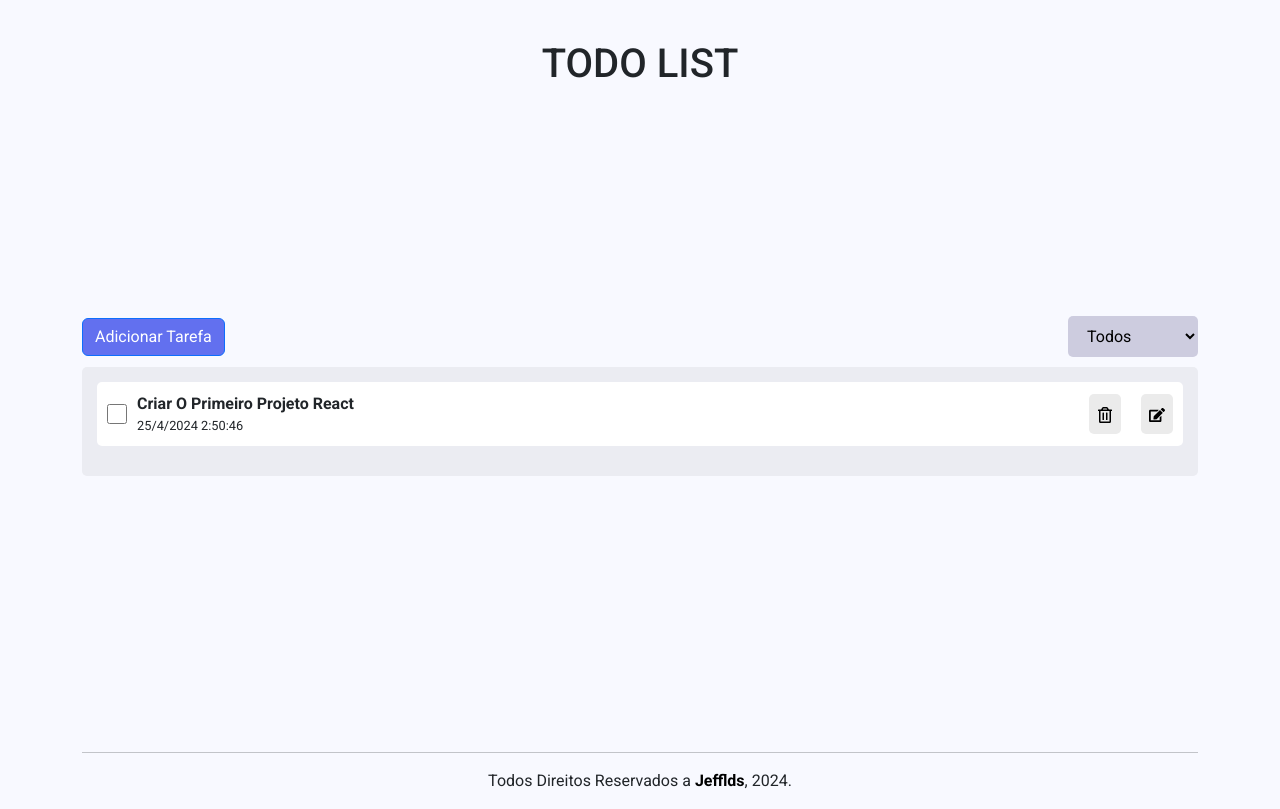
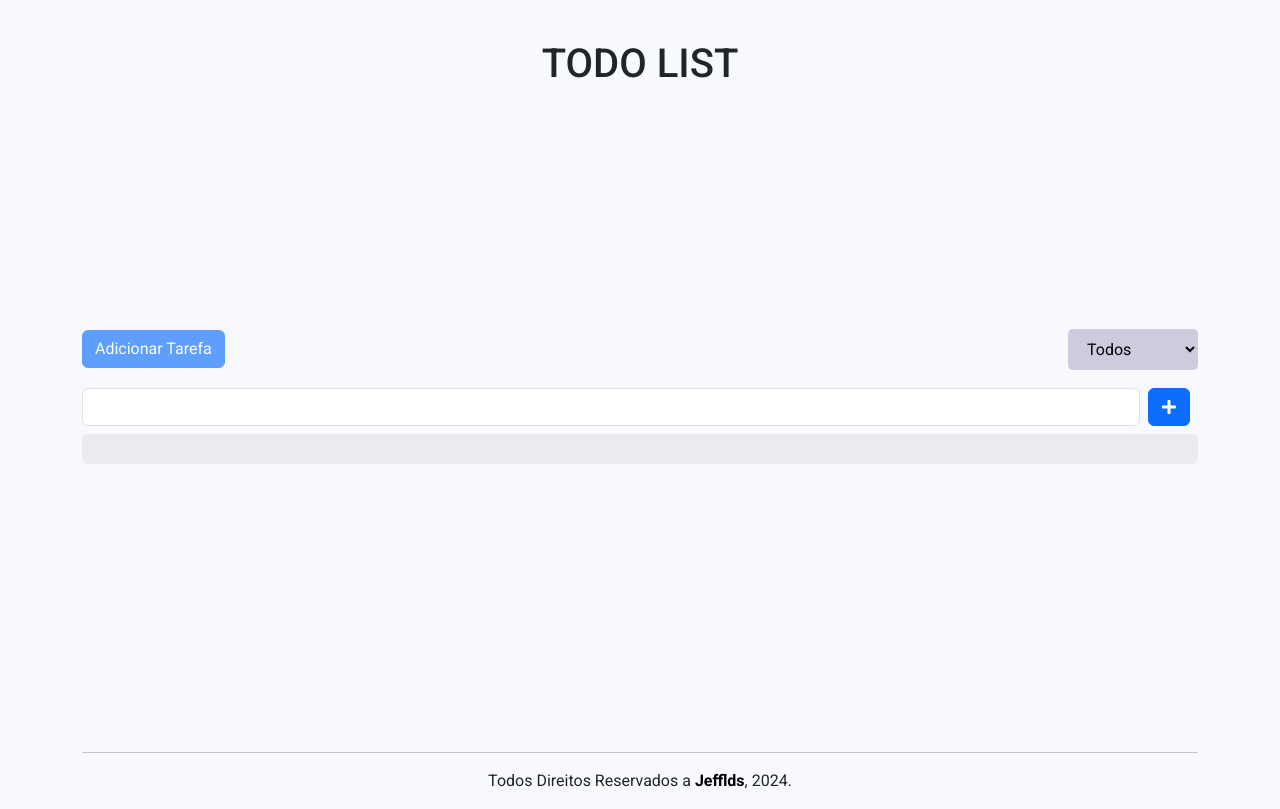
Before and after one commit to Hasty-DEV/HastyTodoList, a React (Vite) app: page / in a window 1280 px wide. Both pictures are taken after a click on the button "Adicionar Tarefa". Built offline with nearby package versions, Linux system fonts and the light colour scheme.

Commit message:
feat: Add Create Item Logic

```diff
--- a/package.json
+++ b/package.json
@@ -23,10 +23,16 @@
     "@typescript-eslint/eslint-plugin": "^7.2.0",
     "@typescript-eslint/parser": "^7.2.0",
     "@vitejs/plugin-react-swc": "^3.5.0",
+    "cz-conventional-changelog": "^3.3.0",
     "eslint": "^8.57.0",
     "eslint-plugin-react-hooks": "^4.6.0",
     "eslint-plugin-react-refresh": "^0.4.6",
     "typescript": "^5.2.2",
     "vite": "^5.2.0"
+  },
+  "config": {
+    "commitizen": {
+      "path": "./node_modules/cz-conventional-changelog"
+    }
   }
 }
--- a/src/ui/partials/AddButtonAndFilter/AddButtonAndFilter.tsx
+++ b/src/ui/partials/AddButtonAndFilter/AddButtonAndFilter.tsx
@@ -1,13 +1,59 @@
 import { Button } from "react-bootstrap";
 import { AddButtonAndFilterContainer } from "../../styles/AddButtonAndFilter/AddButtonAndFilter.style";
 import Filter from "../../components/Filter/Filter";
+import { FormEvent, RefObject, useRef, useState } from "react";
+import { FaPlus } from "react-icons/fa";
+import { ItemType } from "../../../data/@types/Item/Item.type";
 
 const AddButtonAndFilter = () => {
+    const [modal, setModal] = useState<boolean>();
+    const titleRef: RefObject<HTMLInputElement> = useRef(null);
+
+    const HandleOpenModal = () => {
+        setModal(true)
+    }
+
+    const HandleOnSubmit = (e: FormEvent) => {
+        e.preventDefault();
+        const title = titleRef.current?.value;
+        if (!title) {
+            alert("Por favor, insira um título para a tarefa.");
+            return;
+        }
+        const date = Date.now();
+        const checked = false;
+        const newItem: ItemType = {
+            ItemTitle: title,
+            ItemData: date,
+            isChecked: checked
+        };
+        let listItems: ItemType[] = JSON.parse(localStorage.getItem("ListItems") || "[]");
+        listItems.push(newItem);
+        localStorage.setItem("ListItems", JSON.stringify(listItems));
+        titleRef.current!.value = "";
+        setModal(false);
+    };
+
+
     return (
-        <AddButtonAndFilterContainer className="w-100 d-flex align-items-center justify-content-between">
-            <Button>Adicionar Tarefa</Button>
-            <Filter />
-        </AddButtonAndFilterContainer>
+        <>
+            <AddButtonAndFilterContainer className="w-100 d-flex align-items-center justify-content-between">
+                {!modal ? (
+                    <Button onClick={HandleOpenModal} >Adicionar Tarefa</Button>
+                ) :
+                    (
+                        <Button disabled>Adicionar Tarefa</Button>
+                    )
+                }
+                <Filter />
+            </AddButtonAndFilterContainer>
+            {modal && (
+                <form className="w-100 pt-2 pb-2 d-flex form-group" onSubmit={(e) => HandleOnSubmit(e)}>
+                    <input ref={titleRef} type="text" className="w-100 form-control" />
+                    <Button type="submit" className="mx-2"><FaPlus /></Button>
+                </form>
+            )}
+        </>
     )
 }
 
--- a/src/ui/partials/List/List.tsx
+++ b/src/ui/partials/List/List.tsx
@@ -1,17 +1,24 @@
-import { useState } from "react";
+import { useState, useEffect } from "react";
 import { ItemType } from "../../../data/@types/Item/Item.type";
-import { ListContainer } from "../../styles/List/List.style"
+import { ListContainer } from "../../styles/List/List.style";
 import Item from "../../components/Item/Item";
 
 const List = () => {
-    const [items, setItems] = useState<ItemType[]>([
-        { ItemTitle: "Criar o primeiro projeto React", ItemData: Date.now() },
-    ]);
+    const [items, setItems] = useState<ItemType[]>([]);
+
+    useEffect(() => {
+        const storedItems = localStorage.getItem("ListItems");
+        if (storedItems) {
+            const parsedItems: ItemType[] = JSON.parse(storedItems);
+            setItems(parsedItems);
+        }
+    }, []);
 
     const handleItemCheck = (index: number, isChecked: boolean) => {
         const updatedItems = [...items];
         updatedItems[index].isChecked = isChecked;
         setItems(updatedItems);
+        localStorage.setItem("ListItems", JSON.stringify(updatedItems));
     };
 
     return (
@@ -26,7 +33,7 @@ const List = () => {
                 />
             ))}
         </ListContainer>
-    )
-}
+    );
+};
 
-export default List
+export default List;
```
Also changed, not shown: 1 other file (tests, documents, lock files or other folders).
